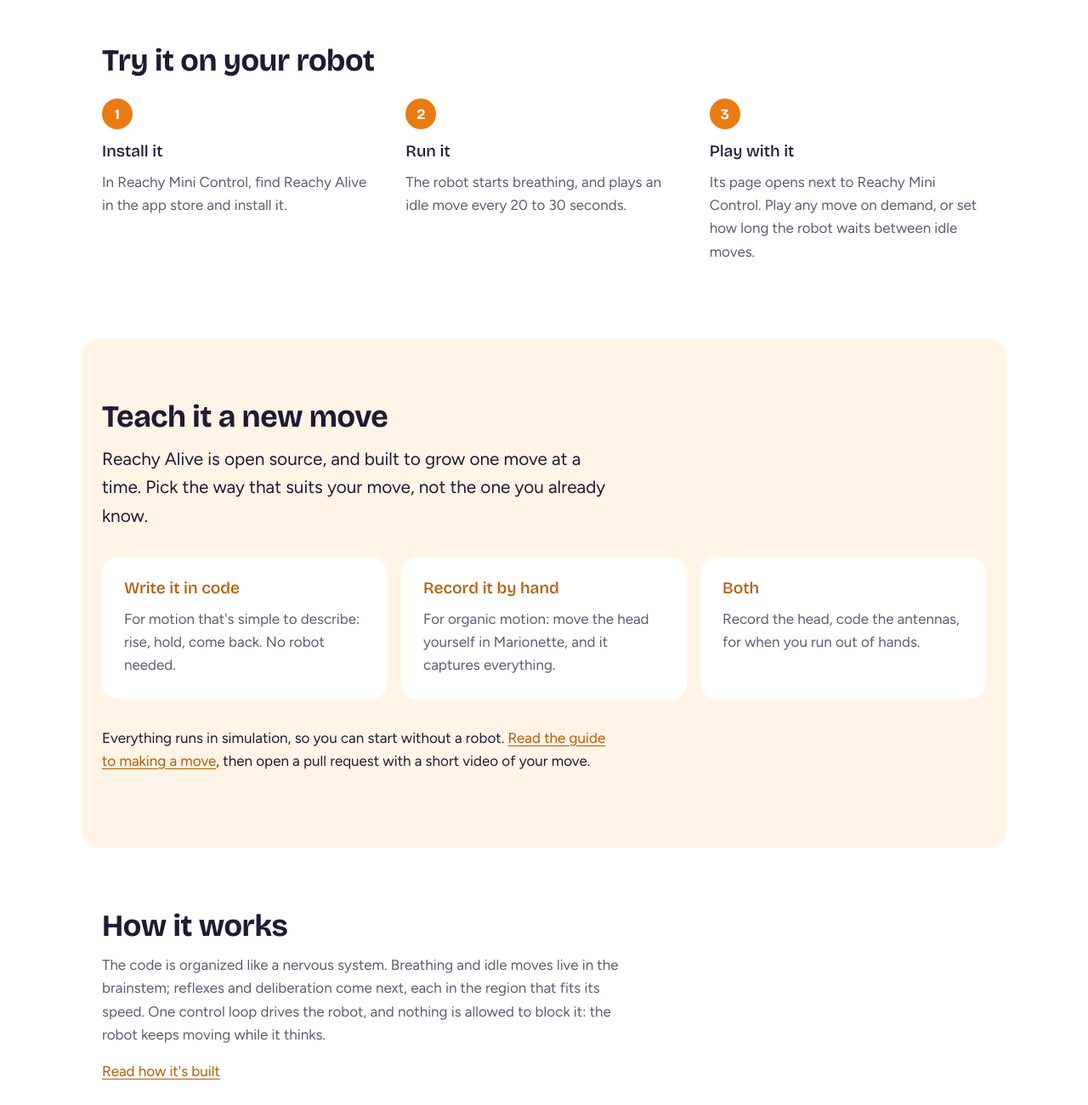
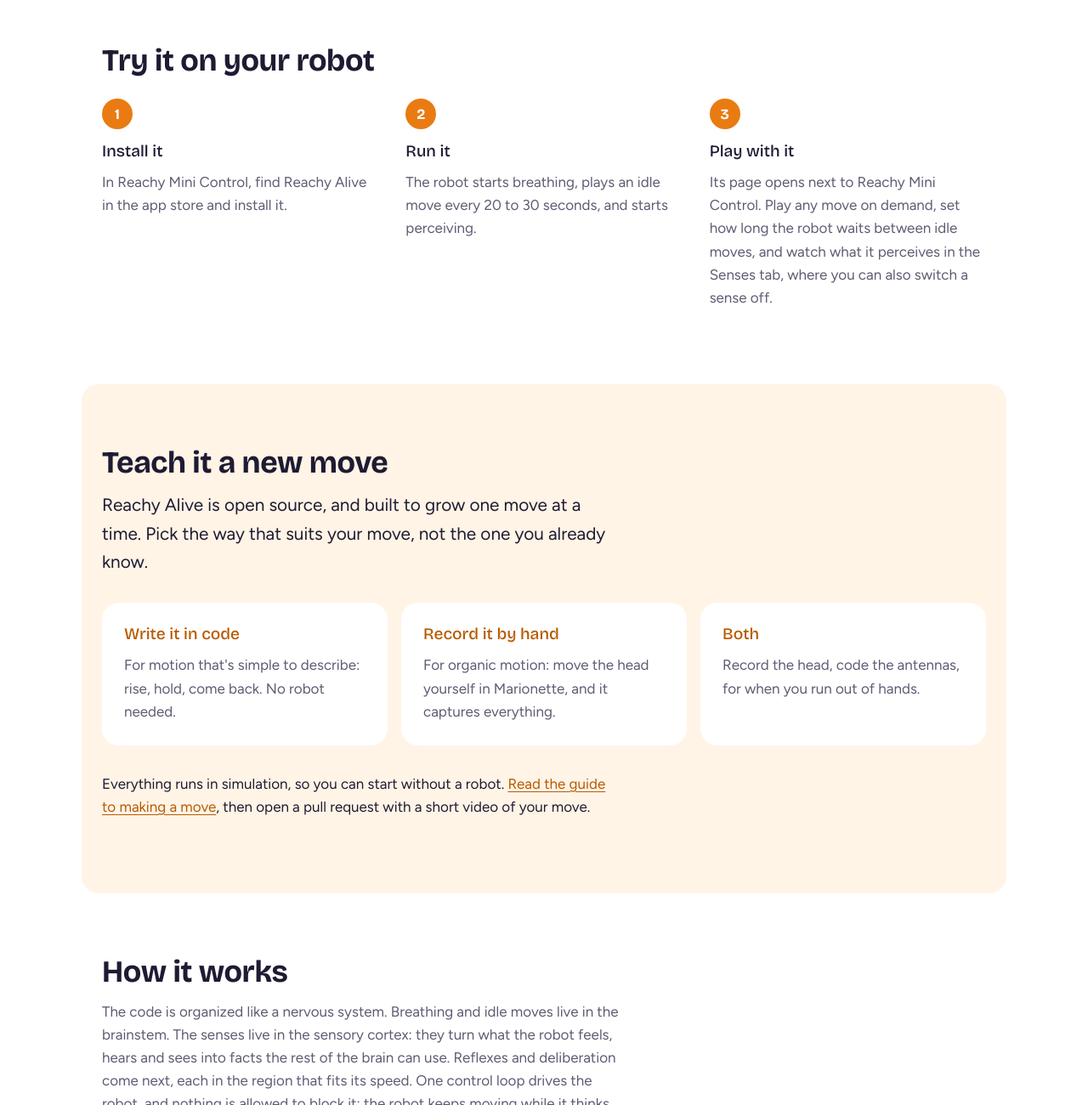
Before and after one commit to HTurlet15/reachy_alive, a website: page index.html in a window 1280 px wide. Shown: the part 1500-2800 px from the top of the page at 85% size. Drawn offline with nearby package versions, Linux system fonts and the light colour scheme.

Commit message:
docs: the Space page says the robot perceives

```diff
--- a/index.html
+++ b/index.html
@@ -5,7 +5,7 @@
 	<meta charset="utf-8" />
 	<meta name="viewport" content="width=device-width, initial-scale=1" />
 	<title>Reachy Alive</title>
-	<meta name="description" content="A Reachy Mini that feels alive, even when idle. Open source: teach it a new move." />
+	<meta name="description" content="A Reachy Mini that feels alive, even when idle, and perceives you. Open source: teach it a new move." />
 	<link rel="preconnect" href="https://fonts.googleapis.com" />
 	<link rel="preconnect" href="https://fonts.gstatic.com" crossorigin />
 	<link rel="stylesheet"
@@ -24,6 +24,10 @@
 					It breathes, and every now and then it yawns, stretches, sneezes or
 					hiccups, on its own, like a creature rather than a machine waiting for
 					orders.
+				</p>
+				<p>
+					And it perceives you: it feels a knock or an antenna pushed, hears a
+					sudden clap, and notices a face.
 				</p>
 				<div class="actions">
 					<a class="button" href="#try-it">Try it on your robot</a>
@@ -82,13 +86,17 @@
 				</li>
 				<li>
 					<h3>Run it</h3>
-					<p>The robot starts breathing, and plays an idle move every 20 to 30 seconds.</p>
+					<p>
+						The robot starts breathing, plays an idle move every 20 to 30 seconds,
+						and starts perceiving.
+					</p>
 				</li>
 				<li>
 					<h3>Play with it</h3>
 					<p>
-						Its page opens next to Reachy Mini Control. Play any move on demand, or
-						set how long the robot waits between idle moves.
+						Its page opens next to Reachy Mini Control. Play any move on demand, set
+						how long the robot waits between idle moves, and watch what it perceives
+						in the Senses tab, where you can also switch a sense off.
 					</p>
 				</li>
 			</ol>
@@ -128,9 +136,11 @@
 			<h2 id="inside-title">How it works</h2>
 			<p>
 				The code is organized like a nervous system. Breathing and idle moves live in
-				the brainstem; reflexes and deliberation come next, each in the region that
-				fits its speed. One control loop drives the robot, and nothing is allowed to
-				block it: the robot keeps moving while it thinks.
+				the brainstem. The senses live in the sensory cortex: they turn what the
+				robot feels, hears and sees into facts the rest of the brain can use.
+				Reflexes and deliberation come next, each in the region that fits its speed.
+				One control loop drives the robot, and nothing is allowed to block it: the
+				robot keeps moving while it thinks.
 			</p>
 			<p>
 				<a href="https://github.com/HTurlet15/reachy_alive/blob/main/ARCHITECTURE.md" target="_blank" rel="noopener">Read how it's built</a>
@@ -140,13 +150,13 @@
 		<section class="roadmap" aria-labelledby="roadmap-title">
 			<h2 id="roadmap-title">Where it's going</h2>
 			<ol class="stages">
+				<li>
+					<h3>It breathes</h3>
+					<p>Breathing, idle moves, and a page to play them.</p>
+				</li>
 				<li class="current">
-					<h3>It breathes</h3>
-					<p>Breathing, idle moves, and a page to play them. <strong>Today.</strong></p>
-				</li>
-				<li>
-					<h3>It sees</h3>
-					<p>Camera, motion and faces: the robot starts to perceive the room.</p>
+					<h3>It perceives</h3>
+					<p>Four senses: a bump, an antenna pushed, a sudden noise, a face. <strong>Today.</strong></p>
 				</li>
 				<li>
 					<h3>It reacts</h3>
```
